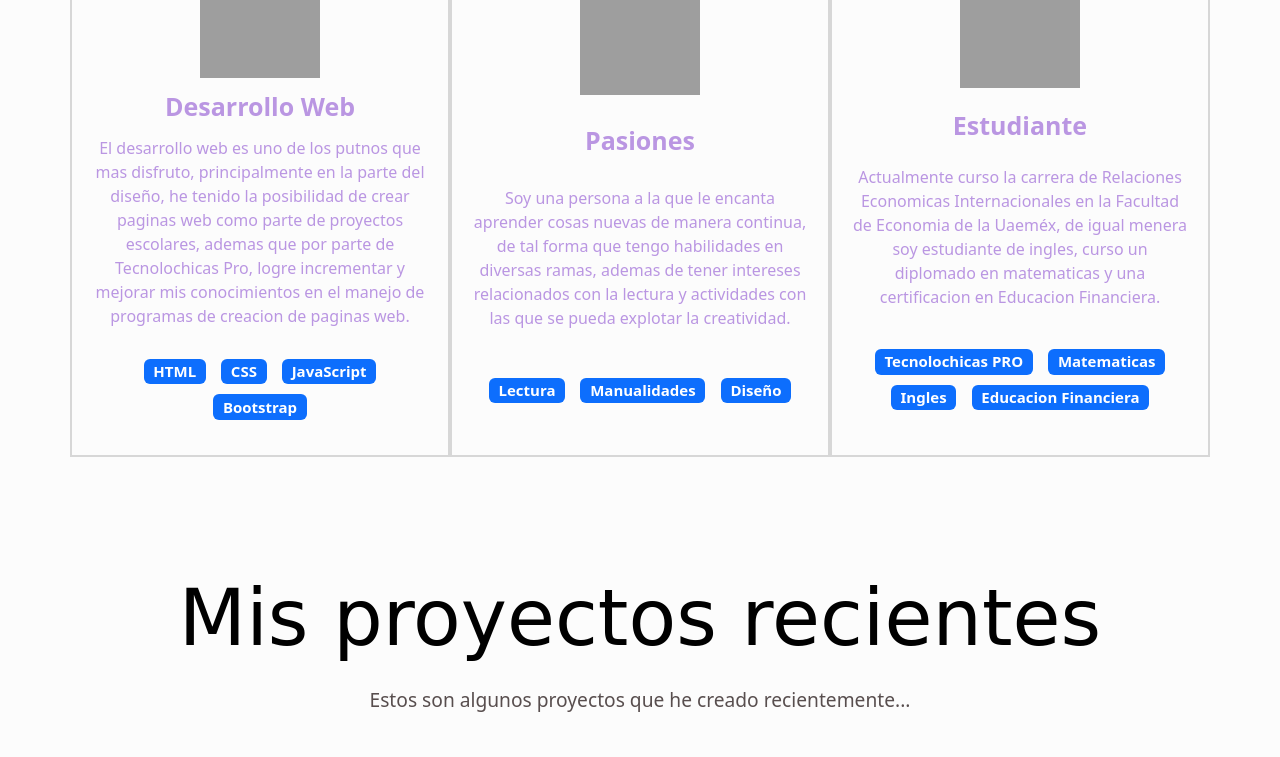
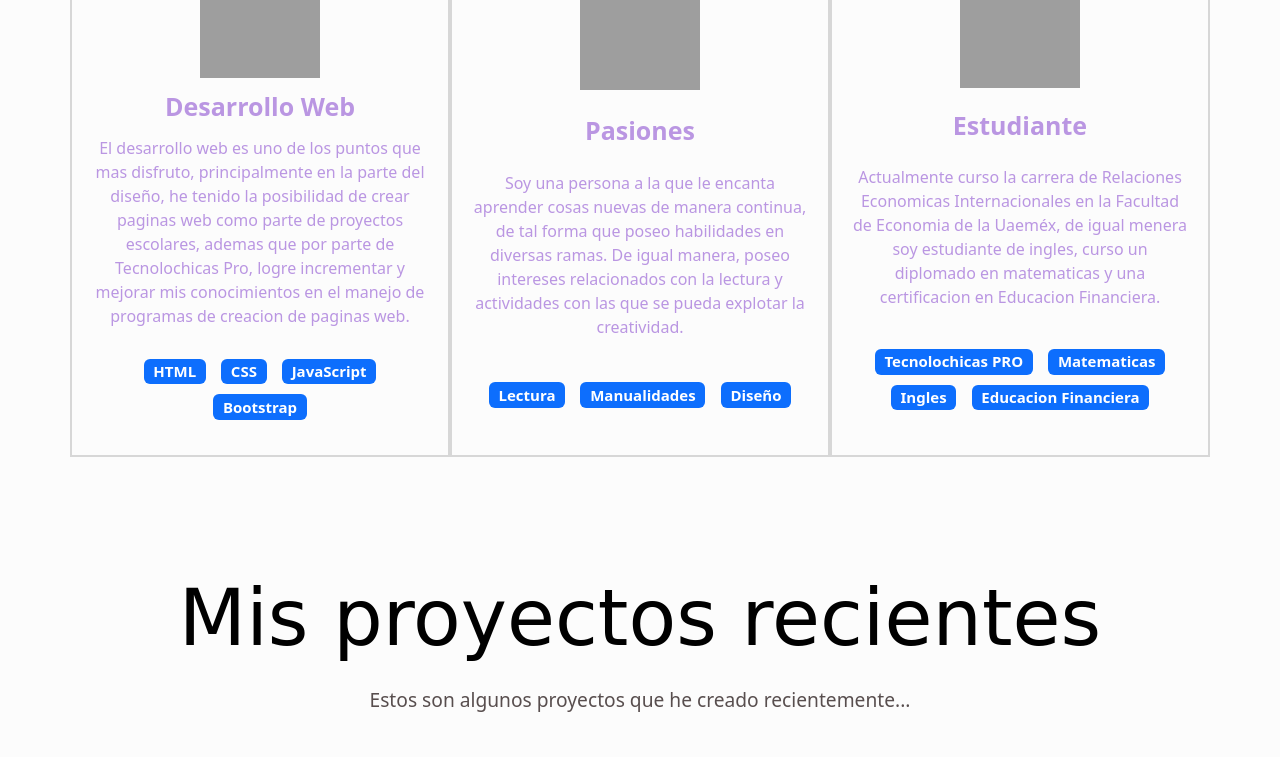
Before and after one commit to Tnlop/mypage, a plain HTML site: page index.html in a window 1280 px wide. Shown: the part 1440-2197 px from the top of the page. Drawn offline with nearby package versions, Linux system fonts and the light colour scheme; grey boxes are pictures that could not be loaded; a web font is replaced by a local one.

Commit message:
Add files via upload

```diff
--- a/index.html
+++ b/index.html
@@ -91,7 +91,7 @@
           <div class="columna col-12 col-md-4">
             <img src="https://cdn-icons-png.flaticon.com/256/4433/4433201.png" alt="">
             <p class="experiencia-titulo">Desarrollo Web</p>
-            <p>El desarrollo web es uno de los putnos que mas disfruto, principalmente en la parte del diseño, he tenido la posibilidad de crear paginas web como parte de proyectos escolares, ademas que por parte de Tecnolochicas Pro, logre incrementar y mejorar mis conocimientos en el manejo de programas de creacion de paginas web.</p>
+            <p>El desarrollo web es uno de los puntos que mas disfruto, principalmente en la parte del diseño, he tenido la posibilidad de crear paginas web como parte de proyectos escolares, ademas que por parte de Tecnolochicas Pro, logre incrementar y mejorar mis conocimientos en el manejo de programas de creacion de paginas web.</p>
             <div class="badges-contenedor">
               <span class="badge text-bg-primary">HTML</span>
               <span class="badge text-bg-primary">CSS</span>
@@ -103,7 +103,7 @@
           <div class="columna col-12 col-md-4">
             <img src="https://cdn-icons-png.flaticon.com/256/4433/4433187.png" alt="">
             <p class="experiencia-titulo">Pasiones</p>
-            <p> Soy una persona a la que le encanta aprender cosas nuevas de manera continua, de tal forma que tengo habilidades en diversas ramas, ademas de tener intereses relacionados con la lectura y actividades con las que se pueda explotar la creatividad.</p>
+            <p> Soy una persona a la que le encanta aprender cosas nuevas de manera continua, de tal forma que poseo habilidades en diversas ramas. De igual manera, poseo intereses relacionados con la lectura y actividades con las que se pueda explotar la creatividad.</p>
             <div class="badges-contenedor">
               <span class="badge text-bg-primary">Lectura</span>
               <span class="badge text-bg-primary">Manualidades</span>
```
